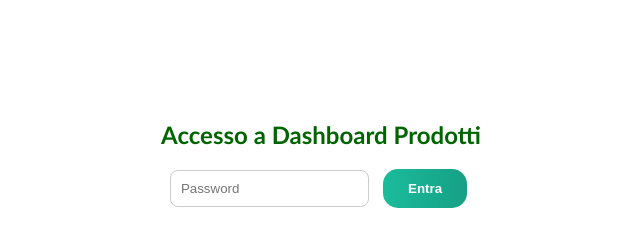
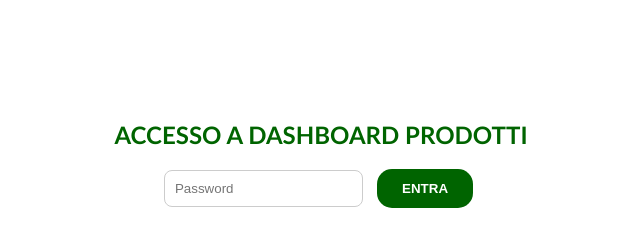
Before and after one commit to damoregloria/divisione-prodotti, a plain HTML site: page index.html in a window 1280 px wide. Shown: the whole page, without its empty margins (319-959 px from the left). Drawn offline with Linux system fonts and the light colour scheme.

Commit message:
Update index.html

```diff
--- a/index.html
+++ b/index.html
@@ -2,11 +2,10 @@
 <html>
 <head>
     <title>Dashboard Prodotti</title>
-    <link href="https://fonts.googleapis.com/css2?family=Inter:wght@400;600&display=swap" rel="stylesheet">
     <script src="assegna.js"></script>
     <style>
         body {
-            font-family: Calibri, sans-serif;
+            font-family: "Gill Sans MT", sans-serif;
             background: #ffffff;
             margin:0;
             padding:0;
@@ -24,6 +23,7 @@
         #loginDiv h2 {
             color: #006400; /* verde scuro */
             margin-bottom: 15px;
+            text-transform: uppercase;
         }
 
         #loginDiv input {
@@ -49,10 +49,11 @@
             color:#006400;
             font-weight:700;
             margin-bottom:30px;
+            text-transform: uppercase;
         }
 
         button {
-            background: linear-gradient(90deg, #1abc9c, #16a085);
+            background-color: #006400; /* verde scuro */
             color:#fff;
             border:none;
             padding:12px 25px;
@@ -60,6 +61,7 @@
             border-radius:15px;
             cursor:pointer;
             font-weight:600;
+            text-transform: uppercase;
             transition: all 0.3s ease;
         }
 
@@ -76,11 +78,12 @@
         }
 
         th {
-            background-color:#1abc9c;
+            background-color:#006400;
             color:#fff;
             font-weight:600;
             padding:12px;
             border-radius:8px 8px 0 0;
+            text-transform: uppercase;
         }
 
         td {
```
